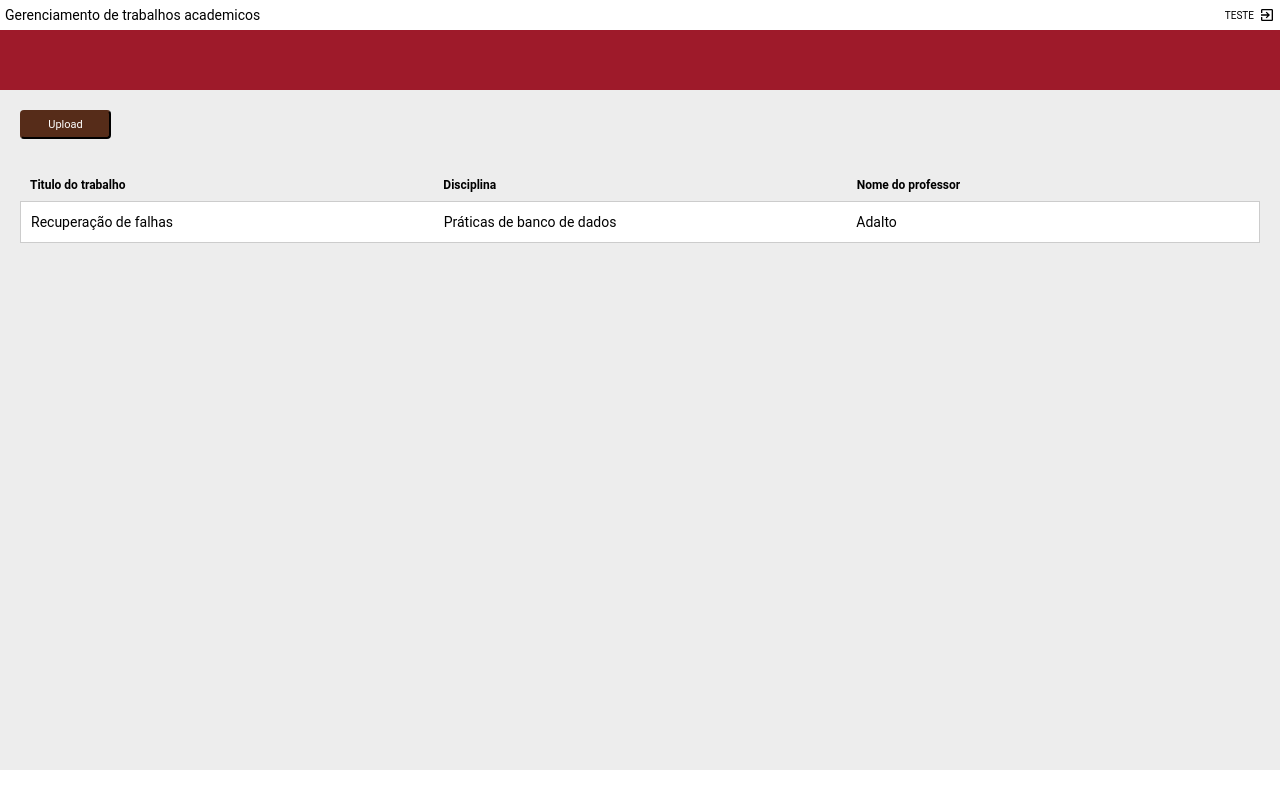
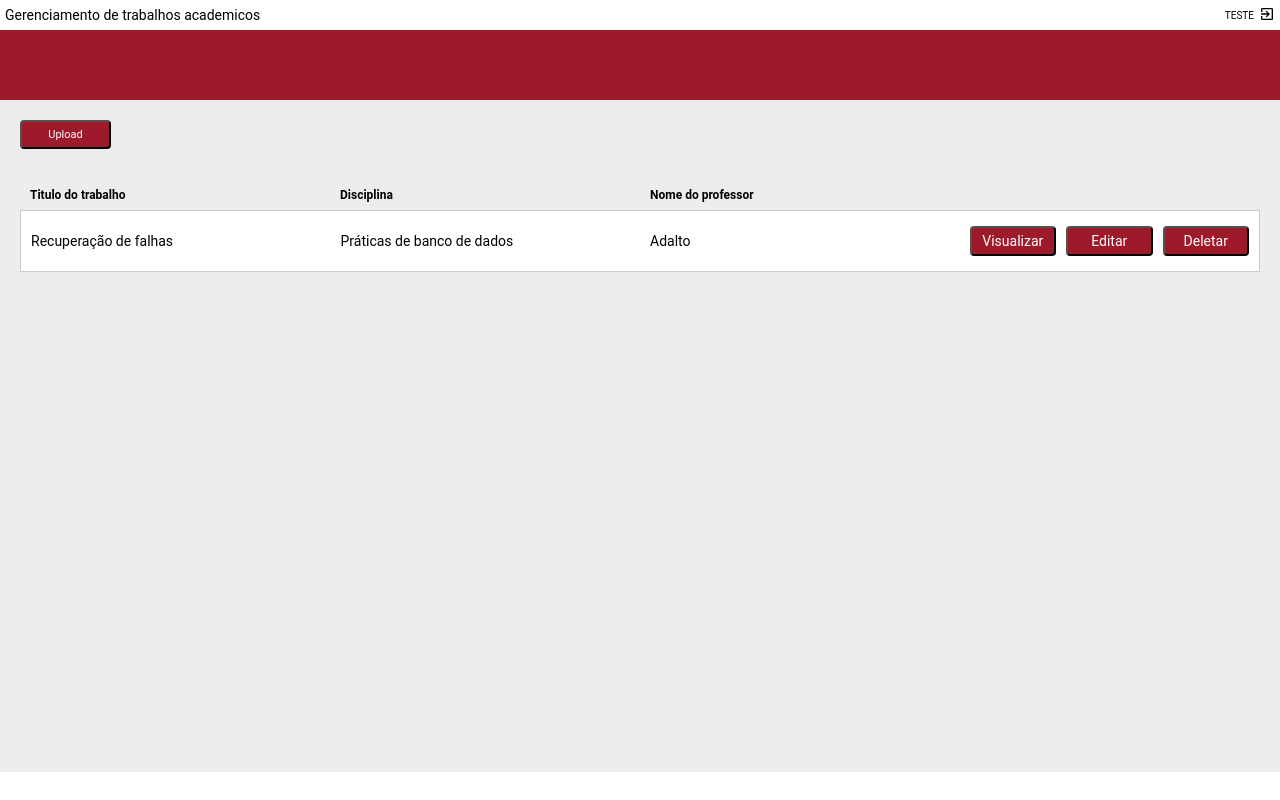
Before and after one commit to Kerollyn/organizador-trabalhos, a React (Create React App) app: page /home in a window 1280 px wide. Built offline with nearby package versions, Linux system fonts and the light colour scheme.

Commit message:
Adicionado tres botoes no home

```diff
--- a/src/pages/Components/Modal/index.js
+++ b/src/pages/Components/Modal/index.js
@@ -1,7 +1,7 @@
 import React, { useState } from 'react'
 import ReactDOM from 'react-dom'
 import axios from 'axios'
-import {MdFileUpload } from 'react-icons/md'
+import { MdFileUpload } from 'react-icons/md'
 
 import { Container, ModalTeste, ModalConteudo } from './styles'
 
--- /dev/null
+++ b/src/pages/Components/ModalV2/index.js
@@ -0,0 +1,59 @@
+import ReactDOM from 'react-dom'
+
+import { Container, ModalTeste, ModalConteudo, BlockInput, Input, TextArea } from './styles'
+
+const Modal = ({ isShowing, hide }) =>
+    isShowing
+        ? ReactDOM.createPortal(
+              <Container>
+                  <div className='modal-fundo' />
+                  <ModalTeste>
+                      <div className='modal'>
+                          <div className='modal-button'>
+                              <button type='button' onClick={hide}>
+                                  <span aria-hidden='true'>&times;</span>
+                              </button>
+                          </div>
+
+                            <ModalConteudo>
+                                <ul>
+                                    <li>
+                                        <BlockInput>
+                                            <label>Titulo do trabalho</label>
+                                            <Input/>
+                                        </BlockInput>
+                                    </li>
+                                    <li>
+                                        <BlockInput>
+                                            <label>Disciplina</label>
+                                            <Input/>
+                                        </BlockInput>
+                                    </li>
+                                    <li>
+                                        <BlockInput>
+                                            <label>Nome do professor</label>
+                                            <Input/>
+                                        </BlockInput>
+                                    </li>
+
+                                    <li>
+                                        <BlockInput>
+                                            <label>Descrição do trabalho</label>
+                                            <TextArea className="descricao"/>
+                                        </BlockInput>
+                                    </li>
+                                    <li>
+                                         <button type="submit" >Upload</button>
+                                    </li>
+
+
+                                </ul>
+                            </ModalConteudo>
+                      </div>
+                  </ModalTeste>
+              </Container>,
+              document.body
+          )
+        : null
+
+export default Modal
--- /dev/null
+++ b/src/pages/Components/ModalV2/styles.js
@@ -0,0 +1,120 @@
+import styled from 'styled-components'
+
+export const Container = styled.div`
+    display: flex;
+    align-items: center;
+    justify-content: center;
+
+    div.modal-fundo {
+        position: fixed;
+        top: 0;
+        left: 0;
+        z-index: 1040;
+        width: 100vw;
+        height: 100vh;
+        background-color: #333;
+        opacity: 0.5;
+    }
+`
+
+export const ModalTeste = styled.div`
+    position: absolute;
+    top: 0;
+    left: 0;
+    z-index: 1050;
+    width: 100%;
+    height: 100%;
+    overflow-x: hidden;
+    overflow-y: auto;
+    outline: 0;
+    display: flex;
+    div.modal {
+        display: flex;
+        flex-direction: column;
+
+        z-index: 100;
+        background: #ffff;
+        position: relative;
+        margin: 6.95rem auto;
+
+        min-width: 400px;
+        width: 400px;
+        height: 390px;
+        padding: 15px;
+
+        border-radius: 5px;
+        box-shadow: 0 5px 15px rgb(0 0 0 / 50%);
+        div.modal-button {
+            display: flex;
+            justify-content: flex-end;
+            alignItems: "center";
+            button {
+                background-color: #fff;
+                color: #6d6d6d;
+                border: none;
+            }
+        }
+    }
+`
+
+export const ModalConteudo = styled.div`
+    display: flex;
+    flex-wrap: wrap;
+
+    ul {
+        display: flex;
+        flex-wrap: wrap;
+        width: 100%;
+        flex-direction: column;
+        li {
+            padding-left: 40px;
+            padding-rigth: 10px;
+            display: flex;
+            flex-direction: row;
+            // justify-content: center;
+            margin-top: 15px;
+
+            button {
+                background-color: #9e1a2a;
+                color: #fff;
+                padding: 6px 12px;
+                font-weight: 400;
+                font-size: 12px;
+                border: 1px solid #ccc;
+                border-radius: 4px;
+                cursor: pointer;
+                width: 100px;
+            }
+        }
+
+
+    }
+`
+export const BlockInput = styled.div`
+    & + & {
+        margin-top: 6px;
+    }
+
+    label {
+        font-size: 16px;
+    }
+`
+
+export const Input = styled.input`
+    color: #000;
+    border: 1px solid #9e9e9e;
+    border-radius: 4px;
+    display: flex;
+    height: 23px;
+    width: 300px;
+`
+
+export const TextArea = styled.textarea`
+    color: #000;
+    border: 1px solid #9e9e9e;
+    border-radius: 4px;
+    display: flex;
+    height: 100px;
+    width: 300px;
+    resize: none;
+`
--- a/src/pages/Home/index.js
+++ b/src/pages/Home/index.js
@@ -1,9 +1,10 @@
 import React, { useState } from 'react';
 import { MdExitToApp} from 'react-icons/md'
 
-import { Main, Container, Top, Section } from './styles'
+import { Main, Container, Top, Section, Button } from './styles'
 
 import Modal from '../Components/Modal'
+// import ModalV2 from '../Components/ModalV2'
 import useModal from '../Components/Modal/useModal'
 
 export default function Home() {
@@ -19,7 +20,10 @@ export default function Home() {
                     </div>
                     <div className='usuario'>
                         <label>TESTE</label>
-                        <MdExitToApp size={16} />
+                        <button>
+                            <MdExitToApp size={16} />
+                        </button>
+
                     </div>
                 </header>
 
@@ -39,14 +43,21 @@ export default function Home() {
 
                     <ul>
                         <li className='header-center'>
-                            <div>Titulo do trabalho</div>
-                            <div>Disciplina</div>
-                            <div>Nome do professor</div>
+                            <div className="titulo">Titulo do trabalho</div>
+                            <div className="disciplina">Disciplina</div>
+                            <div className="nomeProfessor">Nome do professor</div>
                         </li>
                         <li className='row-center'>
-                            <div>Recuperação de falhas</div>
-                            <div>Práticas de banco de dados</div>
-                            <div>Adalto</div>
+                            <Button>
+                                <div className="titulo">Recuperação de falhas</div>
+                                <div className="disciplina">Práticas de banco de dados</div>
+                                <div className="nomeProfessor"> Adalto</div>
+                                <div className="buttons">
+                                    <button>Visualizar</button>
+                                    <button>Editar</button>
+                                    <button>Deletar</button>
+                                </div>
+                            </Button>
                         </li>
                     </ul>
                 </Section>
--- a/src/pages/Home/styles.js
+++ b/src/pages/Home/styles.js
@@ -30,6 +30,10 @@ export const Container = styled.div`
                 margin-right: 5px;
                 font-size: 10px;
             }
+            button{
+                border: none;
+                background-color: #fff;
+            }
         }
     }
 `
@@ -39,7 +43,7 @@ export const Top = styled.div`
     display: flex;
     align-items: center;
     justify-content: space-between;
-    height: 60px;
+    height: 70px;
 
     div {
         font-family: 'Roboto';
@@ -49,7 +53,7 @@ export const Top = styled.div`
 
 export const Section = styled.section`
     padding: 20px;
-    height: 85vh;
+    height: 84vh;
     background-color: #ededed;
 
     form {
@@ -69,14 +73,9 @@ export const Section = styled.section`
                 cursor: pointer;
                 font-size: 11px;
                 color: #fff;
-                background-color: #562c19;
-                border-color: #562c19;
+                background-color: #9e1a2a;
+                background-color: #9e1a2a;
                 border-radius: 4px;
-
-                &:hover {
-                    background-color: #b97415;
-                    border: 1px solid #562c19;
-                }
             }
         }
     }
@@ -94,24 +93,53 @@ export const Section = styled.section`
             font-weight: 700;
             border: none;
         }
-
-        li.row-center {
-            align-items: center;
-            margin-top: 1px;
-            background-color: #fff;
-        }
-
         li {
             display: flex;
             flex-direction: row;
             border: 1px solid #ccc;
             div {
                 height: 40px;
-                width: 100%;
+                width: 25%;
                 display: flex;
                 align-items: center;
                 padding: 0 10px;
             }
+            div.buttons{
+                display: flex;
+                justify-content: flex-end;
+                button{
+                    background-color: #9e1a2a;
+                    color: #fff;
+                    border-radius: 4px;
+                    height: 30px;
+                    width: 90px;
+                    margin-left: 10px;
+                    margin-rigth: 10px;
+                }
+            }
         }
     }
 `
+
+export const Button = styled.button`
+    display: flex;
+    align-items: center;
+    border: none;
+    height: 60px;
+    width: 100%;
+    background-color: #fff;
+
+    li.row-center {
+        cursor: pointer;
+        align-items: center;
+        margin-top: 1px;
+        &.selected {
+            color: #fff;
+        }
+    }
+
+    &.selected {
+        background-color: #b97415;
+        color: #fff;
+    }
+`
```
Also changed, not shown: src/pages/Components/ModalV2/useModal.js (added, +16 -0 lines).
